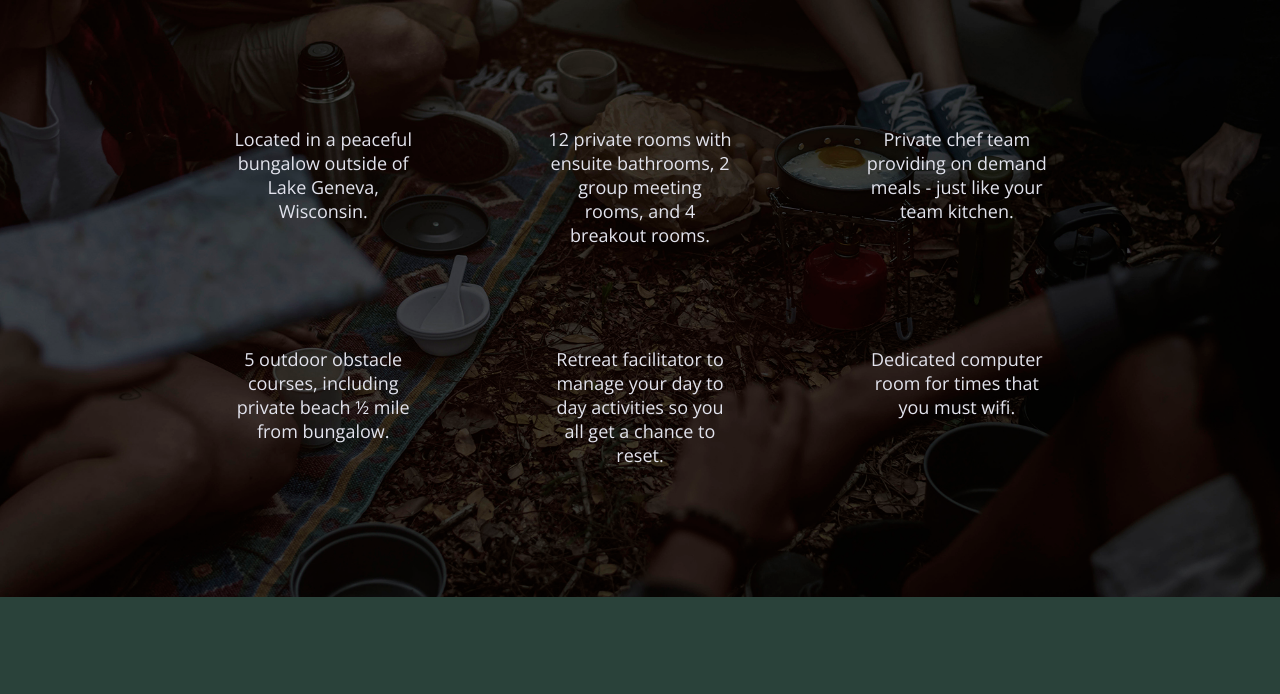
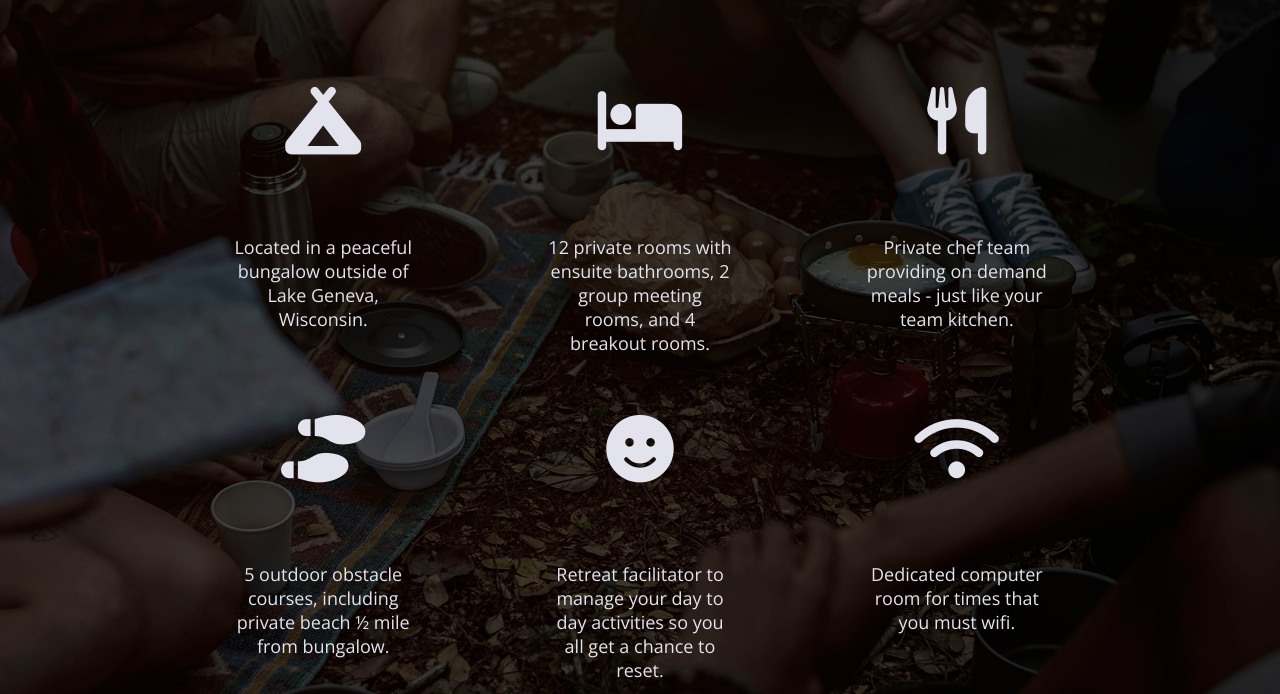
Before and after one commit to sophie-j-rose/unplugged-retreat, a website built with Parcel: page index.html in a window 1280 px wide. Shown: the part 1122-1816 px from the top of the page. Built offline with nearby package versions, Linux system fonts and the light colour scheme.

Commit message:
Added Features icons

```diff
--- a/css/main.css
+++ b/css/main.css
@@ -395,6 +395,11 @@ aside .form input[type="button"] {
 
 .fontawesome-icon {
   margin: 0 0 40px 0;
+}
+
+.features i {
+	font-size: 3.75em;
+    margin-bottom: 40px;
 }
 
 .features-item-description {
--- a/index.html
+++ b/index.html
@@ -18,6 +18,8 @@
 
   <link rel="stylesheet" href="css/normalize.css">
   <link rel="stylesheet" href="css/main.css">
+
+  <script src="https://kit.fontawesome.com/437b546236.js" crossorigin="anonymous"></script>
 
   <!-- Google Fonts -->
   <link href="https://fonts.googleapis.com/css?family=Open+Sans:400,700|Poppins:500,700" rel="stylesheet">
@@ -67,31 +69,43 @@
         <h2>Have the work week you always dreamed of — without the bad wifi.</h2>
         <div class="features-items">
           <article>
-            <p class="fontawesome-icon"></p>
+            <p class="fontawesome-icon">
+              <i class="fas fa-campground"></i>
+            </p>
             <p class="features-item-description">Located in a peaceful bungalow outside of Lake Geneva, Wisconsin.</p>
           </article>
           <article>
-            <p class="fontawesome-icon"></p>
+            <p class="fontawesome-icon">
+              <i class="fas fa-bed"></i>
+            </p>
             <p class="features-item-description">12 private rooms with ensuite bathrooms, 2 group meeting rooms, and 4
               breakout rooms.</p>
           </article>
           <article>
-            <p class="fontawesome-icon"></p>
+            <p class="fontawesome-icon">
+              <i class="fas fa-utensils"></i>
+            </p>
             <p class="features-item-description">Private chef team providing on demand meals - just like your team
               kitchen.</p>
           </article>
           <article>
-            <p class="fontawesome-icon"></p>
+            <p class="fontawesome-icon">
+              <i class="fas fa-shoe-prints"></i>
+            </p>
             <p class="features-item-description">5 outdoor obstacle courses, including private beach ½ mile from
               bungalow.</p>
           </article>
           <article>
-            <p class="fontawesome-icon"></p>
+            <p class="fontawesome-icon">
+              <i class="fas fa-smile"></i>
+            </p>
             <p class="features-item-description">Retreat facilitator to manage your day to day activities so you all get
               a chance to reset.</p>
           </article>
           <article>
-            <p class="fontawesome-icon"></p>
+            <p class="fontawesome-icon">
+              <i class="fas fa-wifi"></i>
+            </p>
             <p class="features-item-description">Dedicated computer room for times that you must wifi.</p>
           </article>
         </div> <!--features-items ends -->
```
Also changed, not shown: about/index.html (+2 -0 lines), faq/index.html (+2 -0 lines).
